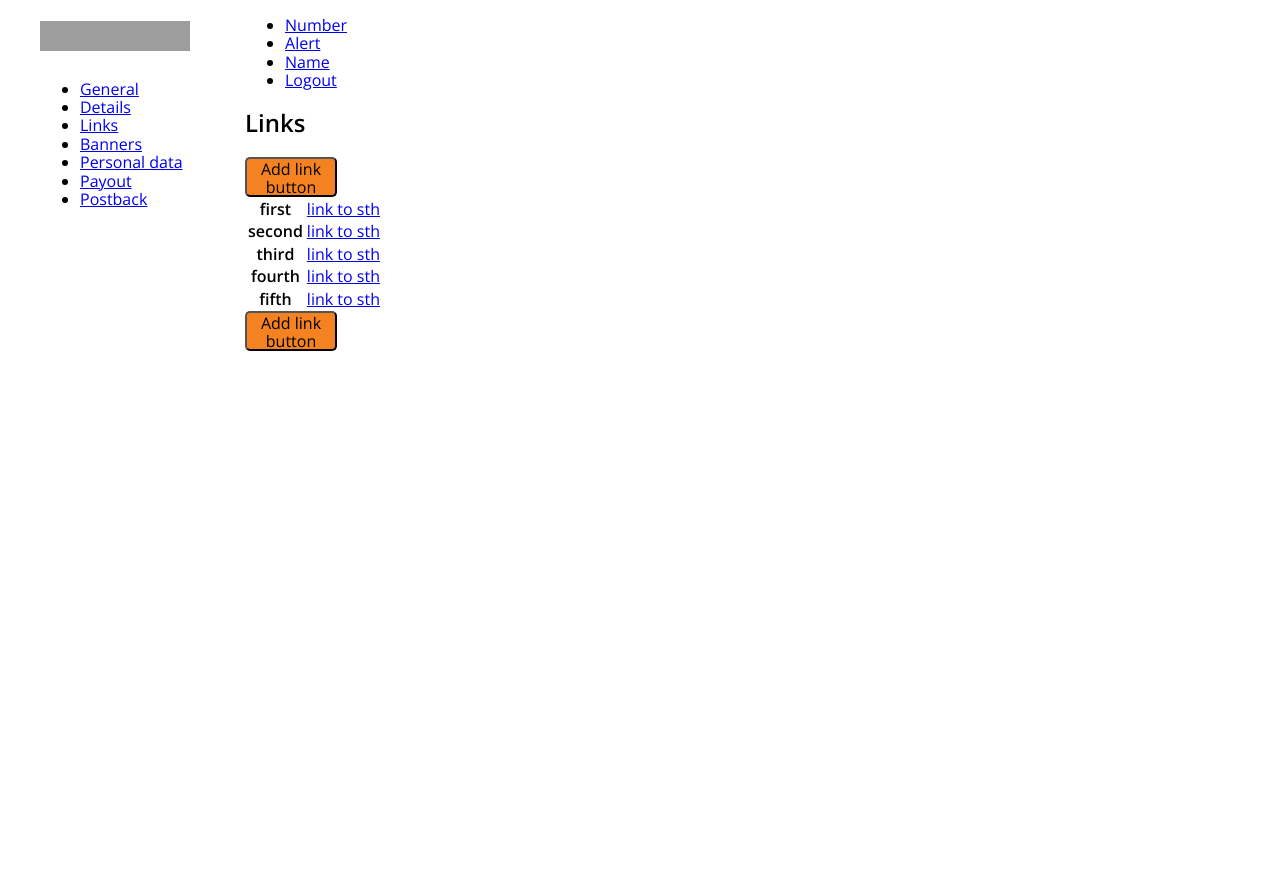
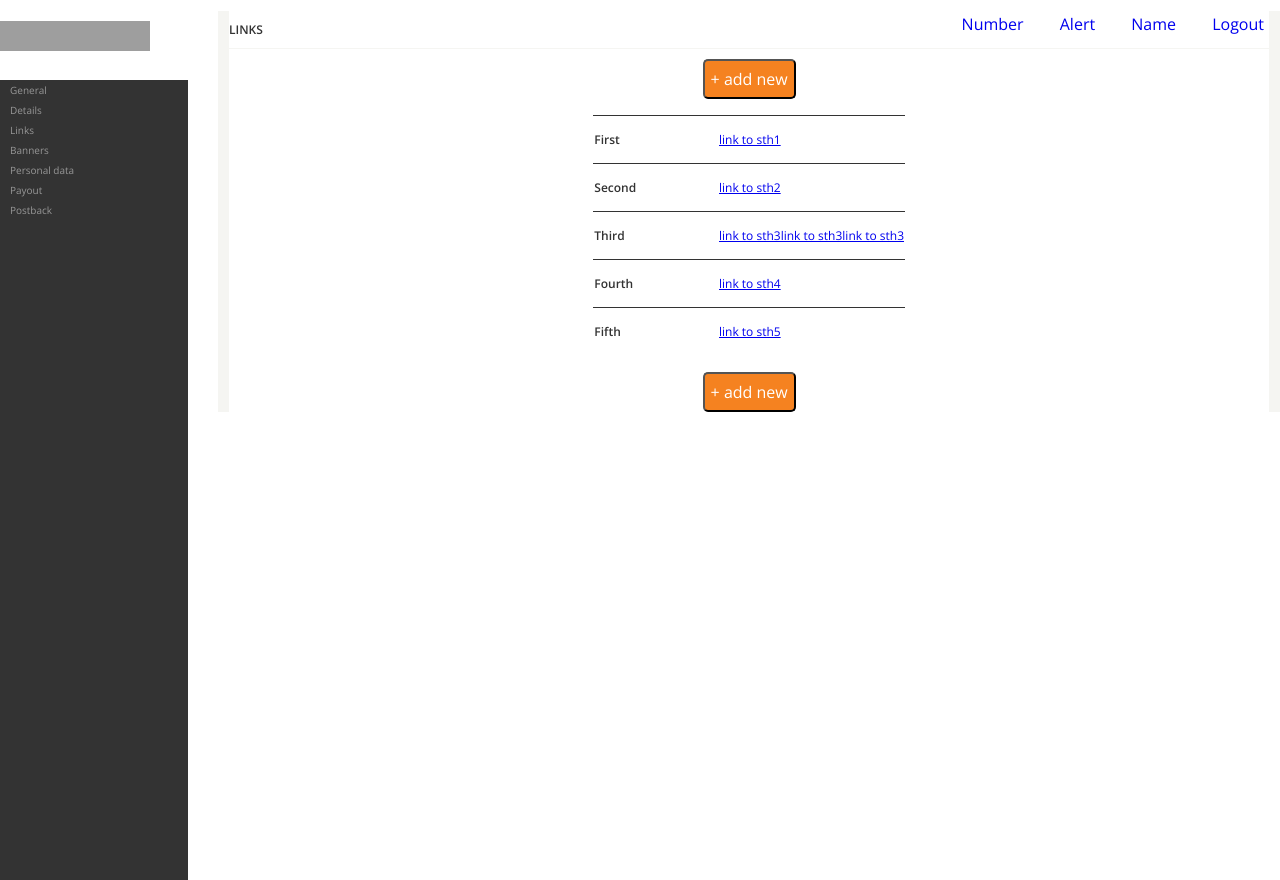
Before and after one commit to SzymonJak/ProjectOne-v2, a website: page links.html in a window 1280 px wide. Before the commit the page ends 800 px from the top, so only its background shows below. Drawn offline with nearby package versions, Linux system fonts and the light colour scheme; grey boxes are pictures that could not be loaded.

Commit message:
Add new styles

```diff
--- a/links.html
+++ b/links.html
@@ -38,33 +38,37 @@
                             </ul>
                         </nav>
                         <section>
-                            <h2>Links</h2>
-                            <button class="btn-attract">Add link button</button>
+                            <h2 class="underline header-font">Links</h2>
+                            <div class="center">
+                                <button class="btn-attract">+ add new</button>
+                                <div class="table-container">
                                     <table>
                                         <tbody>
                                             <tr>
                                                 <th>first</th>
-                                        <td><a href="#">link to sth</a></td>
+                                                <td><a href="#">link to sth1</a></td>
                                             </tr>
                                             <tr>
                                                 <th>second</th>
-                                        <td><a href="#">link to sth</a></td>
+                                                <td><a href="#">link to sth2</a></td>
                                             </tr>
                                             <tr>
                                                 <th>third</th>
-                                        <td><a href="#">link to sth</a></td>
+                                                <td><a href="#">link to sth3link to sth3link to sth3</a></td>
                                             </tr>
                                             <tr>
                                                 <th>fourth</th>
-                                        <td><a href="#">link to sth</a></td>
+                                                <td><a href="#">link to sth4</a></td>
                                             </tr>
                                             <tr>
                                                 <th>fifth</th>
-                                        <td><a href="#">link to sth</a></td>
+                                                <td><a href="#">link to sth5</a></td>
                                             </tr>
                                         </tbody>
                                     </table>
-                            <button class="btn-attract">Add link button</button>
+                                </div>
+                                <button class="btn-attract">+ add new</button>
+                            </div>
                         </section>
                     </article>
                 </div>
--- a/sass/_variables.scss
+++ b/sass/_variables.scss
@@ -13,3 +13,4 @@ $negative-notification-hover: #de5252;
 $negative-notification: #ec7171;
 $link-colour: #56819f;
 $attention-colour: #f00;
+$background-colour: #f5f5f2;
--- a/sass/components/_buttons.scss
+++ b/sass/components/_buttons.scss
@@ -1,7 +1,12 @@
 .btn {
-    width: 92px;
+    width: auto;
     height: 40px;
     border-radius: 5px;
+    text-align: center;
+    vertical-align: middle;
+    color: #fff;
+    white-space: nowrap;
+
 }
 
 .btn-sq {
--- a/sass/components/_text-styles.scss
+++ b/sass/components/_text-styles.scss
@@ -20,5 +20,6 @@
 
 .header-font {
     @extend .section-font;
+    font-weight: 600;
     text-transform: uppercase;
 }
--- a/sass/pages/_links.scss
+++ b/sass/pages/_links.scss
@@ -0,0 +1,36 @@
+table {
+    table-layout: fixed;
+    border-collapse: collapse;
+    margin: 0 auto;
+
+    th {
+        @extend .section-font;
+        text-transform: capitalize;
+        text-align: left;
+        width: 40%;
+    }
+
+    td {
+        @extend .lg-link;
+        text-align: left;
+        width: 60%;
+    }
+}
+
+.table-container {
+    width: 80%;
+    max-width: 700px;
+    margin: 0 auto;
+    padding: 1em;
+}
+
+.table-container tr {
+    border-top: solid 1px $basic-colour;
+    height: 3em;
+}
+
+@media not all and (hover:none) {
+    .table-container tr:hover {
+        background: $basic-hover;
+    }
+}
--- a/sass/style.scss
+++ b/sass/style.scss
@@ -6,7 +6,92 @@
 @import 'layout';
 @import 'components/buttons';
 @import 'components/text-styles';
+@import 'pages/links';
 
 .container {
     font-family: $brand-font;
+    max-width: 1280px;
 }
+
+.content-container {
+    position: absolute;
+    margin-top: 3em;
+}
+
+article {
+    background: $background-colour;
+}
+
+section {
+    background: #fff;
+    width: 98%;
+    /* missig bottom margin or border */
+    margin: 1%;
+}
+
+.underline {
+    padding: 1em 0;
+    border-bottom: solid 1px $background-colour;
+}
+
+.center {
+    text-align: center;
+}
+
+nav {
+    overflow: hidden;
+    width: 100%;
+    position: fixed;
+    top: 0;
+    right: 0;
+
+    ul {
+    margin: 0;
+    padding: 0;
+    list-style-type: none;
+    float: right;
+    }
+
+    li {
+        display: inline-block;
+    }
+
+    a {
+        display: block;
+        line-height: 3em;
+        padding: 0 1em;
+        text-decoration: none;
+    }
+}
+
+.sidebar-links {
+    height: 100vh;
+    position: relative;
+    background: $basic-colour;
+
+    ul {
+    margin: 0;
+    padding: 0;
+    list-style-type: none;
+    }
+
+    li {
+        display: block;
+    }
+
+    a {
+        display: block;
+        line-height: 2em;
+        padding: 0 1em;
+        text-decoration: none;
+        color: $basic-hover;
+        font-size: $small-font-size;
+    }
+}
+
+@media not all and (hover:none) {
+    .sidebar-links a:hover {
+        background: $basic-hover;
+        color: #fff;
+    }
+}
```
Also changed, not shown: details.html (+1 -1 lines), index.html (+4 -2 lines), css/style.css. Lines whose indentation alone changed are shown as unchanged.
